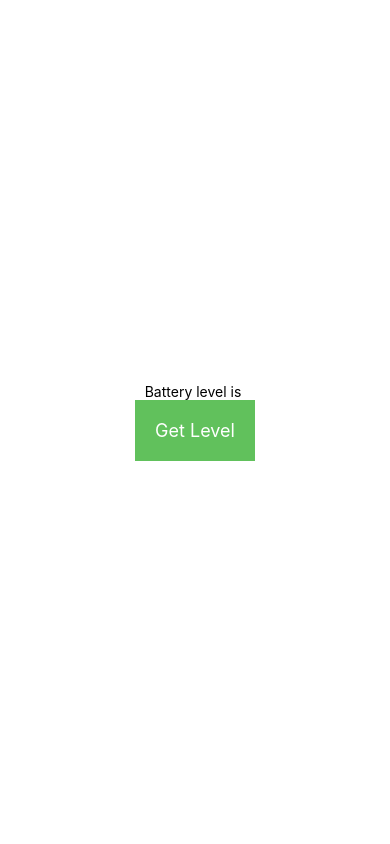
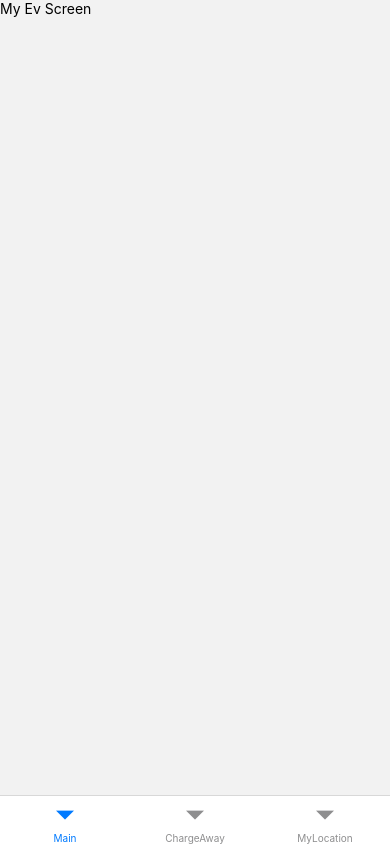
Before and after one commit to nialldbarber/NativeModulesFun, a React Native app: screen / in a window 390 px wide. Built offline with nearby package versions, Linux system fonts and the light colour scheme.

Commit message:
chore: added navigation

```diff
--- a/App.tsx
+++ b/App.tsx
@@ -1,36 +1,13 @@
+import { NavigationContainer } from "@react-navigation/native";
 import React from "react";
-import { Pressable, StyleSheet, Text, View } from "react-native";
-import { useGetBatteryLevel } from "./src/hooks/useGetBatteryLevel";
+import { BottomTabs } from "./src/navigation/bottom-tabs";
 
 function App() {
-  const { batteryLevel, getBatteryLevel } = useGetBatteryLevel();
-
   return (
-    <View style={styles.container}>
-      <Text>Battery level is {batteryLevel}</Text>
-      <Pressable style={styles.button} onPress={getBatteryLevel}>
-        <Text style={styles.buttonText}>Get Level</Text>
-      </Pressable>
-    </View>
+    <NavigationContainer>
+      <BottomTabs />
+    </NavigationContainer>
   );
 }
 
 export default App;
-
-const styles = StyleSheet.create({
-  container: {
-    flex: 1,
-    alignItems: "center",
-    justifyContent: "center",
-    backgroundColor: "white",
-  },
-  button: {
-    backgroundColor: "#61C15C",
-    padding: 20,
-    alignItems: "center",
-  },
-  buttonText: {
-    color: "#fff",
-    fontSize: 18,
-  },
-});
--- /dev/null
+++ b/src/navigation/bottom-tabs.tsx
@@ -0,0 +1,23 @@
+import { createBottomTabNavigator } from "@react-navigation/bottom-tabs";
+import { ChargeAwayScreen } from "../screens/charge-away-screen";
+import { LocationScreen } from "../screens/location-screen";
+import { options } from "./constants";
+import { NativeStack } from "./native-stack";
+import type { RootBottomTabsParamList } from "./types";
+
+const { Navigator, Screen } =
+  createBottomTabNavigator<RootBottomTabsParamList>();
+
+export function BottomTabs() {
+  return (
+    <Navigator>
+      <Screen name="Main" component={NativeStack} options={options} />
+      <Screen
+        name="ChargeAway"
+        component={ChargeAwayScreen}
+        options={options}
+      />
+      <Screen name="MyLocation" component={LocationScreen} options={options} />
+    </Navigator>
+  );
+}
--- /dev/null
+++ b/src/navigation/constants.ts
@@ -0,0 +1 @@
+export const options = { headerShown: false };
--- /dev/null
+++ b/src/navigation/native-stack.tsx
@@ -0,0 +1,25 @@
+import { createNativeStackNavigator } from "@react-navigation/native-stack";
+import { ChargingStationModal } from "../screens/charging-station-modal";
+import { MyEvScreen } from "../screens/my-ev-screen";
+import { options } from "./constants";
+import type { RootStackParamList } from "./types";
+
+const { Group, Navigator, Screen } =
+  createNativeStackNavigator<RootStackParamList>();
+
+export function NativeStack() {
+  return (
+    <Navigator>
+      <Group>
+        <Screen name="MyEv" component={MyEvScreen} options={options} />
+      </Group>
+      <Group screenOptions={{ presentation: "modal" }}>
+        <Screen
+          name="ChargingStation"
+          component={ChargingStationModal}
+          options={options}
+        />
+      </Group>
+    </Navigator>
+  );
+}
--- /dev/null
+++ b/src/screens/charge-away-screen.tsx
@@ -0,0 +1,9 @@
+import { Text, View } from "react-native";
+
+export function ChargeAwayScreen() {
+  return (
+    <View>
+      <Text>Charge Away Screen</Text>
+    </View>
+  );
+}
--- /dev/null
+++ b/src/screens/charging-station-modal.tsx
@@ -0,0 +1,9 @@
+import { Text, View } from "react-native";
+
+export function ChargingStationModal() {
+  return (
+    <View>
+      <Text>Charging Station Modal</Text>
+    </View>
+  );
+}
--- /dev/null
+++ b/src/screens/location-screen.tsx
@@ -0,0 +1,9 @@
+import { Text, View } from "react-native";
+
+export function LocationScreen() {
+  return (
+    <View>
+      <Text>Location Screen</Text>
+    </View>
+  );
+}
--- /dev/null
+++ b/src/screens/my-ev-screen.tsx
@@ -0,0 +1,9 @@
+import { Text, View } from "react-native";
+
+export function MyEvScreen() {
+  return (
+    <View>
+      <Text>My Ev Screen</Text>
+    </View>
+  );
+}
```
Also changed, not shown: package.json (+6 -1 lines), src/navigation/types.d.ts (added, +24 -0 lines), 3 other files (tests, documents, lock files or other folders).
